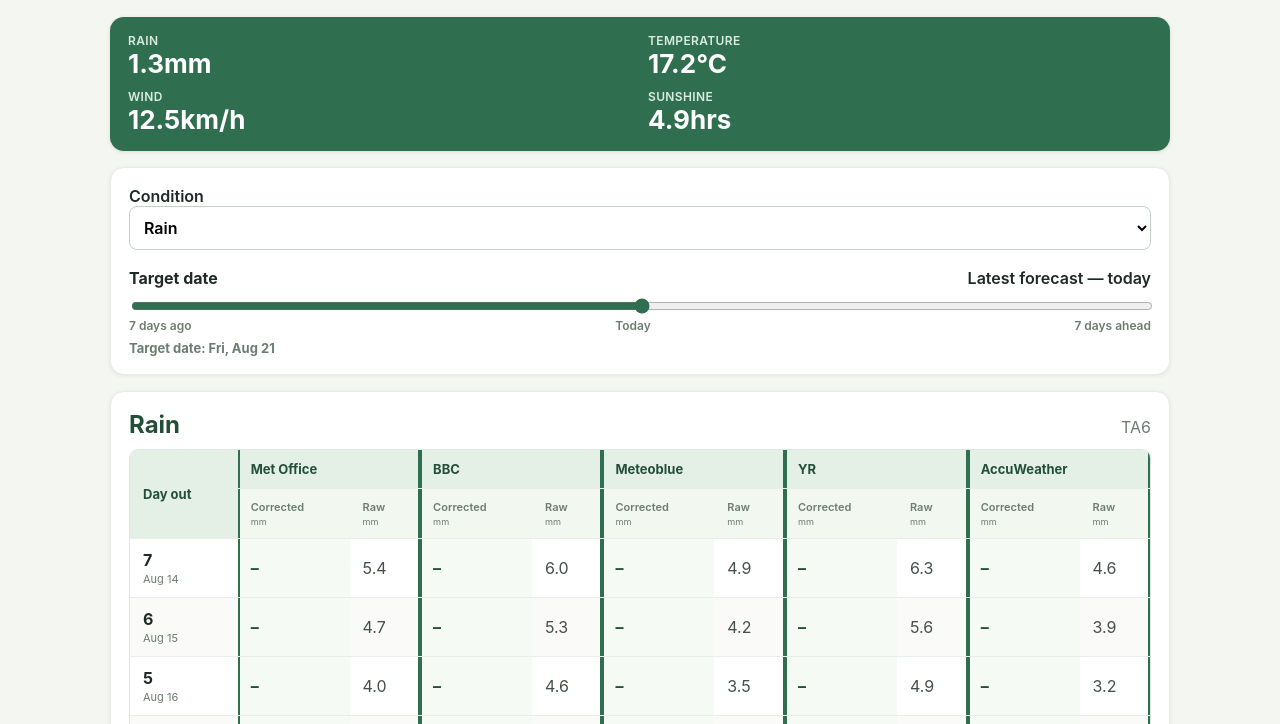
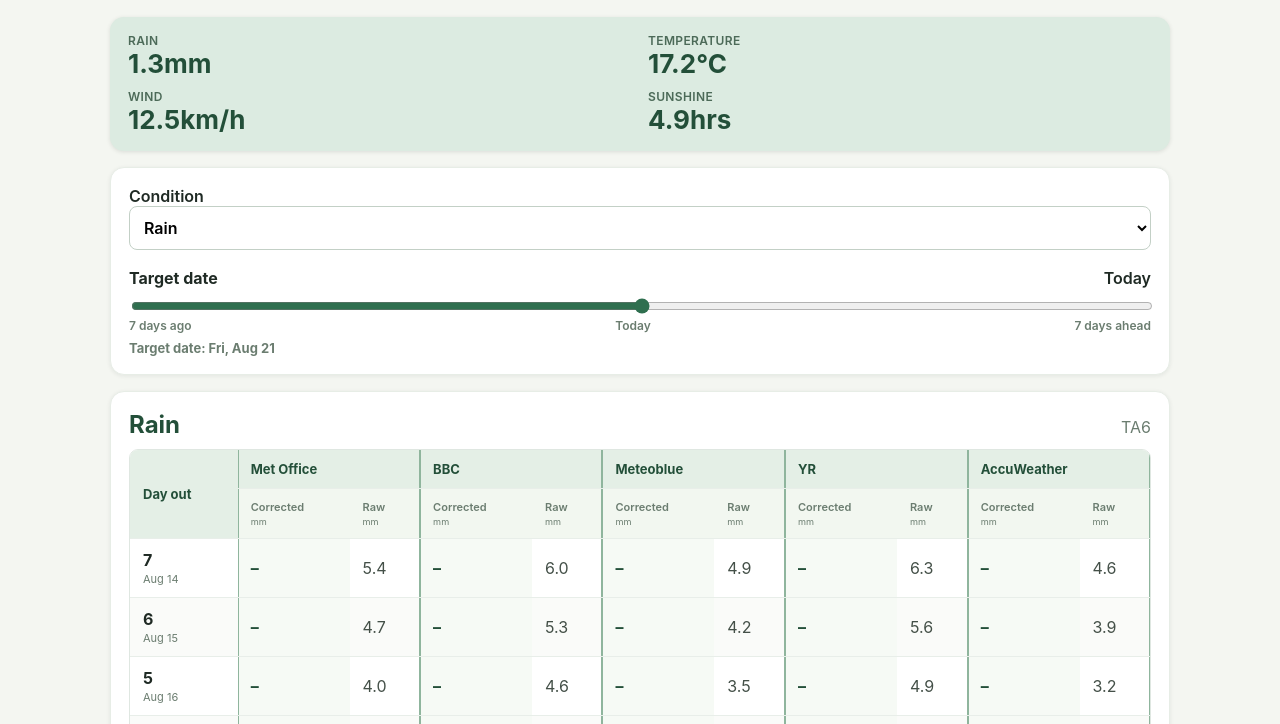
Before and after one commit to allotmenteer67/Forecast2, a plain HTML site: page index.html in a window 1280 px wide. Shown: the part 59-783 px from the top of the page. Drawn offline with Linux system fonts and the light colour scheme; no server answers.

Commit message:
Add files via upload

```diff
--- a/app.js
+++ b/app.js
@@ -78,7 +78,8 @@ const GEOCODE_URL = "https://api.postcodes.io/outcodes/";
 const WEATHER_URL = "https://api.open-meteo.com/v1/forecast";
 const ARCHIVE_URL = "https://archive-api.open-meteo.com/v1/archive";
 const PREVIOUS_RUNS_URL = "https://previous-runs-api.open-meteo.com/v1/forecast";
-const MAX_ROLLBACK = 6;
+const MAX_ROLLBACK = 7; // days into the past the slider (and Actual) can reach
+const MAX_FUTURE = 7; // days into the future the slider (and Met Office's live forecast) can reach
 
 // Real Met Office data (Open-Meteo's Previous Runs API) only covers these
 // four conditions — Sunshine and UV aren't in that dataset, so Met Office
@@ -417,7 +418,7 @@ async function fetchMetOfficeReal(lat, lon) {
       longitude: lon,
       hourly: hourlyVars.join(","),
       past_days: MAX_ROLLBACK,
-      forecast_days: 1,
+      forecast_days: MAX_FUTURE + 1,
       models: METOFFICE_MODEL,
       wind_speed_unit: "mph",
       timezone: "auto"
@@ -584,10 +585,13 @@ async function loadLocationData() {
   }
 }
 
+// Actual can only ever be past or today — the array is never extended
+// into the future (there's nothing to fetch: it hasn't happened), so any
+// future rollbackDays correctly falls outside these bounds.
 function actualIndexForRollback(rollbackDays) {
-  // dates[] is oldest-first, length MAX_ROLLBACK+1, last entry is today.
+  if (rollbackDays < 0) return null;
   const idx = state.actual.dates.length - 1 - rollbackDays;
-  return idx >= 0 ? idx : null;
+  return idx >= 0 && idx < state.actual.dates.length ? idx : null;
 }
 
 function actualValueFor(conditionName, rollbackDays) {
@@ -617,11 +621,21 @@ function actualValueFor(conditionName, rollbackDays) {
   }
 }
 
+// Met Office's live window spans MAX_ROLLBACK days back through MAX_FUTURE
+// days ahead (see fetchMetOfficeReal) — a wider span than Actual's, since
+// it also carries today's live forecast for upcoming dates. Index MAX_ROLLBACK
+// is always "today", same convention as actualIndexForRollback but over a
+// longer array.
+function metOfficeIndexForRollback(rollbackDays) {
+  const idx = MAX_ROLLBACK - rollbackDays;
+  return idx >= 0 && idx < state.metOffice.dates.length ? idx : null;
+}
+
 // Real Met Office value for a condition/lead-day/target-date, or null if
 // not loaded, not covered by this dataset, or out of the fetched window.
 function metOfficeValueFor(conditionName, day, rollbackDays) {
   if (state.metOffice.status !== "ready" || day > 7) return null;
-  const idx = actualIndexForRollback(rollbackDays);
+  const idx = metOfficeIndexForRollback(rollbackDays);
   if (idx === null) return null;
   const byDay = state.metOffice.byLeadDay[day];
   if (!byDay) return null;
@@ -640,7 +654,7 @@ function metOfficeValueFor(conditionName, day, rollbackDays) {
 // shows this alongside the median speed but sourced/labelled separately.
 function metOfficeWindDirectionFor(day, rollbackDays) {
   if (state.metOffice.status !== "ready" || day > 7) return null;
-  const idx = actualIndexForRollback(rollbackDays);
+  const idx = metOfficeIndexForRollback(rollbackDays);
   if (idx === null) return null;
   const byDay = state.metOffice.byLeadDay[day];
   return byDay?.windDirection?.[idx] ?? null;
@@ -909,18 +923,30 @@ function median(values) {
 // 45°C in November) gets outvoted rather than dragging an average off
 // course, with no arbitrary rejection threshold needed.
 const HEADLINE_CONDITIONS = ["rain", "temperature", "wind", "sunshine"];
-const HEADLINE_DAY = 1; // the most refined forecast for the target date
+
+// The freshest available real forecast for the current target date. For
+// past/today (rollback >= 0) that's always day 1 — the closest forecast
+// issued before the target. For a future target, day 1 doesn't exist yet
+// (it'd need to be issued after today) — the freshest REAL data is
+// whichever lead-time equals how far ahead the target is, since that's
+// the one issued today. Using day 1 unconditionally would silently fall
+// back to demo data for anything more than a day ahead.
+function freshestDayFor(rollbackDays) {
+  if (rollbackDays >= 0) return 1;
+  return Math.min(7, Math.max(1, -rollbackDays));
+}
 
 function headlineValueFor(conditionName) {
+  const day = freshestDayFor(state.rollback);
   const selectedSources = CONFIG.forecasters.filter(source => state.selected.has(source.id));
   const values = selectedSources
     .map(source => {
-      const ffv = ffvFor(source, conditionName, HEADLINE_DAY);
+      const ffv = ffvFor(source, conditionName, day);
       if (ffv !== null) {
-        const mean = threeDayMean(HEADLINE_DAY, source, conditionName, state.rollback);
+        const mean = threeDayMean(day, source, conditionName, state.rollback);
         if (mean !== null) return mean * ffv;
       }
-      return forecastValueFor(HEADLINE_DAY, source, conditionName, state.rollback);
+      return forecastValueFor(day, source, conditionName, state.rollback);
     })
     .filter(v => v !== null && v !== undefined);
   return median(values);
@@ -929,6 +955,7 @@ function headlineValueFor(conditionName) {
 function renderHeadline() {
   if (!headlineGrid) return;
   headlineGrid.innerHTML = "";
+  const day = freshestDayFor(state.rollback);
 
   HEADLINE_CONDITIONS.forEach(conditionName => {
     const value = headlineValueFor(conditionName);
@@ -946,12 +973,12 @@ function renderHeadline() {
     cell.append(label, valueEl);
 
     if (conditionName === "wind") {
-      const direction = metOfficeWindDirectionFor(HEADLINE_DAY, state.rollback);
+      const direction = metOfficeWindDirectionFor(day, state.rollback);
       const compass = compassLabel(direction);
       if (compass) {
         const dirEl = document.createElement("small");
         dirEl.className = "headline-direction";
-        dirEl.textContent = `${compass} (Met Office)`;
+        dirEl.textContent = compass;
         cell.appendChild(dirEl);
       }
     }
@@ -1059,13 +1086,14 @@ function renderTable() {
   const tbody = document.createElement("tbody");
   const targetDate = targetDateForRollback(state.rollback);
   const rollbackDays = state.rollback;
+  const freshestDay = freshestDayFor(rollbackDays);
   const actualToday = actualValueFor(state.condition, 0);
   const actual = actualValueFor(state.condition, rollbackDays);
   const actualKnown = state.actual.status === "ready" && rollbackDays > 0 && actual !== null;
 
   [7, 6, 5, 4, 3, 2, 1].forEach(day => {
     const row = document.createElement("tr");
-    if (day === 1) row.classList.add("row-final");
+    if (day === freshestDay) row.classList.add("row-final");
 
     const issueDate = addDays(targetDate, -day);
 
@@ -1108,7 +1136,7 @@ function renderTable() {
         cell.appendChild(adjusted);
       }
 
-      if (day === 1 && actualKnown) {
+      if (day === freshestDay && actualKnown) {
         const delta = value - actual;
         const badge = document.createElement("span");
         badge.className =
@@ -1140,6 +1168,8 @@ function renderTable() {
     actualCell.textContent = "Loading…";
   } else if (state.actual.status === "error") {
     actualCell.textContent = "Unavailable";
+  } else if (rollbackDays < 0) {
+    actualCell.textContent = `Hasn't happened yet — ${formatDateLong(targetDate)} is ${-rollbackDays} day${rollbackDays === -1 ? "" : "s"} away`;
   } else if (rollbackDays === 0) {
     actualCell.textContent = actualToday !== null
       ? `${formatValue(actualToday, state.condition)} so far today (still recording)`
@@ -1304,10 +1334,7 @@ async function backfillMetOfficeHistory() {
 
 function updateRollbackLabel() {
   const targetDate = targetDateForRollback(state.rollback);
-  rollbackLabel.textContent =
-    state.rollback === 0
-      ? "Latest forecast — today"
-      : `${state.rollback} day${state.rollback === 1 ? "" : "s"} back`;
+  rollbackLabel.textContent = state.rollback === 0 ? "Today" : formatDateShort(targetDate);
   targetDateLabel.textContent = `Target date: ${formatDateLong(targetDate)}`;
 }
 
@@ -1316,8 +1343,12 @@ condition.addEventListener("change", () => {
   renderTable();
 });
 
+// The slider's raw input runs min-to-max left-to-right as normal, but we
+// want LEFT = past and RIGHT = future — so the raw value is negated to
+// get rollbackDays (positive = past, negative = future), keeping that
+// existing convention unchanged everywhere else in the app.
 rollback.addEventListener("input", () => {
-  state.rollback = Number(rollback.value);
+  state.rollback = -Number(rollback.value);
   updateRollbackLabel();
   renderTable();
 });
--- a/index.html
+++ b/index.html
@@ -33,7 +33,7 @@
       <div class="rollback">
         <div class="rollback-title">
           <strong>Target date</strong>
-          <span id="rollbackLabel">Latest forecast — today</span>
+          <span id="rollbackLabel">Today</span>
         </div>
         <input id="rollback" type="range" min="-7" max="7" step="1" value="0">
         <div class="range-labels">
--- a/style.css
+++ b/style.css
@@ -49,7 +49,7 @@ header p {
 }
 
 .headline {
-  background: var(--accent);
+  background: #dcebe1;
   border-radius: 14px;
   padding: 16px 18px;
   margin-bottom: 16px;
@@ -68,7 +68,7 @@ header p {
 }
 
 .headline-label {
-  color: #d9ecdf;
+  color: #4c6a58;
   font-size: 12px;
   font-weight: 600;
   text-transform: uppercase;
@@ -76,14 +76,14 @@ header p {
 }
 
 .headline-value {
-  color: white;
+  color: var(--accent-dark);
   font-size: 26px;
   font-weight: 700;
   line-height: 1.2;
 }
 
 .headline-direction {
-  color: #d9ecdf;
+  color: #4c6a58;
   font-size: 11px;
 }
 
@@ -272,17 +272,17 @@ td.col-raw {
 }
 
 th.th-source {
-  box-shadow: inset 2px 0 0 var(--accent), inset -2px 0 0 var(--accent);
+  box-shadow: inset 1px 0 0 #8fb59d, inset -1px 0 0 #8fb59d;
 }
 
 th.sub-corrected,
 td.col-corrected {
-  box-shadow: inset 2px 0 0 var(--accent);
+  box-shadow: inset 1px 0 0 #8fb59d;
 }
 
 th.sub-raw,
 td.col-raw {
-  box-shadow: inset -2px 0 0 var(--accent);
+  box-shadow: inset -1px 0 0 #8fb59d;
 }
 
 /* Alternating tint per forecaster (every other pair of columns), so each
```
